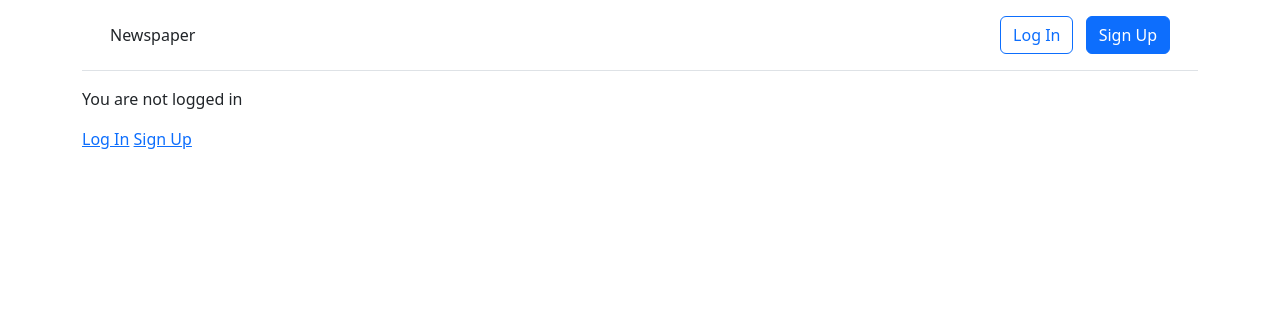
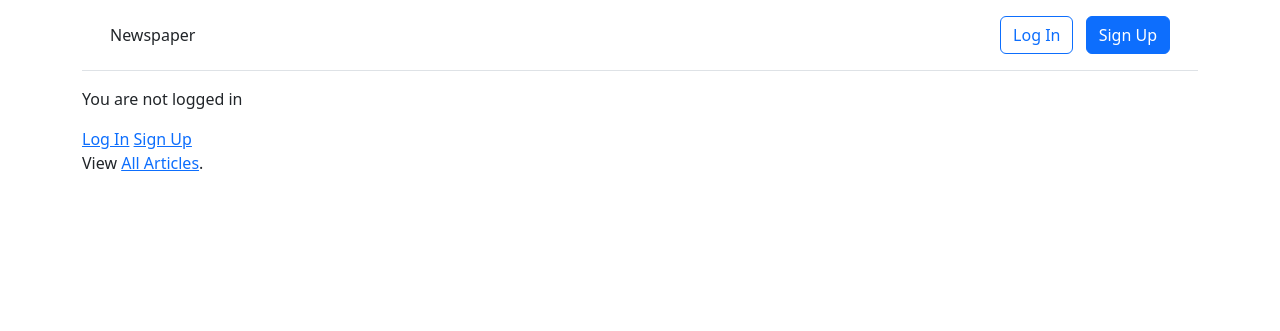
Before and after one commit to cis218/cis218-inclass-4-key, a Django app: template templates/home.html in a window 1280 px wide. Shown: the top 331 px of the page. Run offline with Django 4.2, Linux system fonts and the light colour scheme; the template is opened without the code that fills it, so the values that code supplies are empty.

Commit message:
Add some links to make navigation better.

```diff
--- a/templates/article_list.html
+++ b/templates/article_list.html
@@ -6,7 +6,9 @@
   {% for article in article_list %}
     <div class="card">
       <div class="card-header">
-        <span class="font-weight-bold">{{ article.title }}</span>
+        <a href="{% url 'article_detail' article.pk %}">
+          <span class="font-weight-bold">{{ article.title }}</span>
+        </a>
         &middot;
         <span class="text-muted">
           by {{ article.author }} | {{ article.date }}
--- a/templates/home.html
+++ b/templates/home.html
@@ -11,4 +11,5 @@
     <a href="{% url 'login' %}">Log In</a>
     <a href="{% url 'signup' %}">Sign Up</a>
   {% endif %}
+  <p>View <a href="{% url 'article_list' %}">All Articles</a>.</p>
 {% endblock content %}
```
